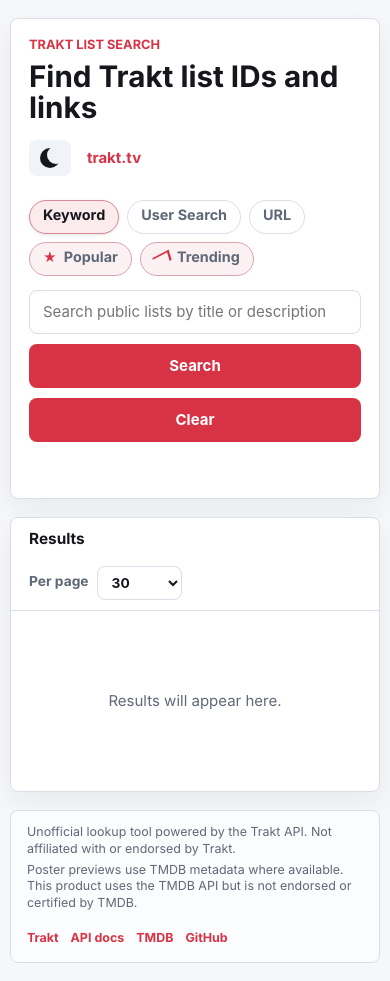
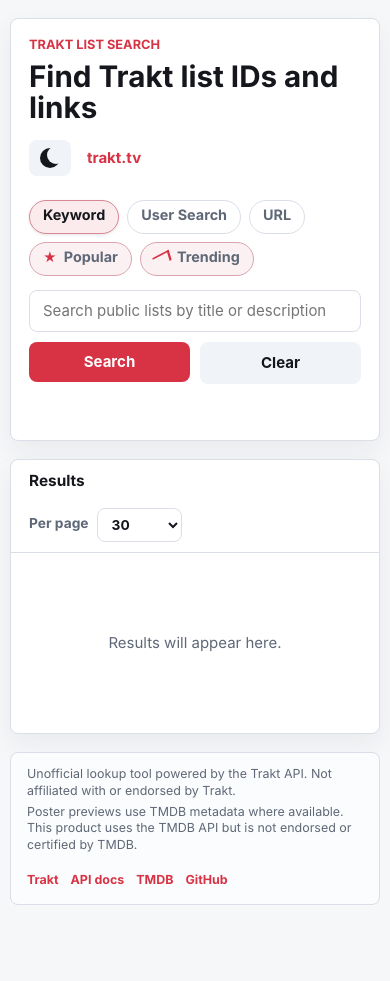
Before and after one commit to davecollections/trakt-list-lookup, a website with bundled scripts: page index.html in a window 390 px wide. After the commit the page ends 923 px from the top, so only its background shows below. Built offline with nearby package versions, Linux system fonts and the light colour scheme.

Commit message:
Tighten main button hierarchy

```diff
--- a/styles.css
+++ b/styles.css
@@ -225,7 +225,7 @@
 
 .query-row input {
   min-width: 0;
-  height: 44px;
+  height: 42px;
   padding: 0 13px;
   border: 1px solid var(--border);
   border-radius: 8px;
@@ -257,7 +257,7 @@
 }
 
 .query-row button {
-  height: 44px;
+  height: 42px;
   padding: 0 16px;
   background: var(--button-bg);
   color: white;
@@ -268,7 +268,9 @@
 }
 
 .query-row .ghost-button {
-  height: 44px;
+  height: 42px;
+  background: var(--soft);
+  color: var(--text);
 }
 
 .status {
@@ -350,8 +352,8 @@
 
 .selection-actions button,
 .modal-actions button {
-  min-height: 36px;
-  padding: 0 13px;
+  min-height: 34px;
+  padding: 0 12px;
   border: 0;
   border-radius: 8px;
   cursor: pointer;
@@ -364,6 +366,18 @@
 .selection-actions button:hover,
 .modal-actions button:hover {
   background: var(--button-bg-hover);
+}
+
+.selection-actions .ghost-button,
+.modal-actions .ghost-button {
+  background: var(--soft);
+  color: var(--text);
+}
+
+.selection-actions .ghost-button:hover,
+.modal-actions .ghost-button:hover,
+.query-row .ghost-button:hover {
+  background: color-mix(in srgb, var(--soft) 72%, var(--text));
 }
 
 .results-toolbar {
@@ -1036,7 +1050,16 @@
   }
 
   .query-row {
-    grid-template-columns: 1fr;
+    grid-template-columns: repeat(2, minmax(0, 1fr));
+  }
+
+  .query-row input {
+    grid-column: 1 / -1;
+  }
+
+  .query-row button {
+    width: 100%;
+    height: 40px;
   }
 
   .results {
```
